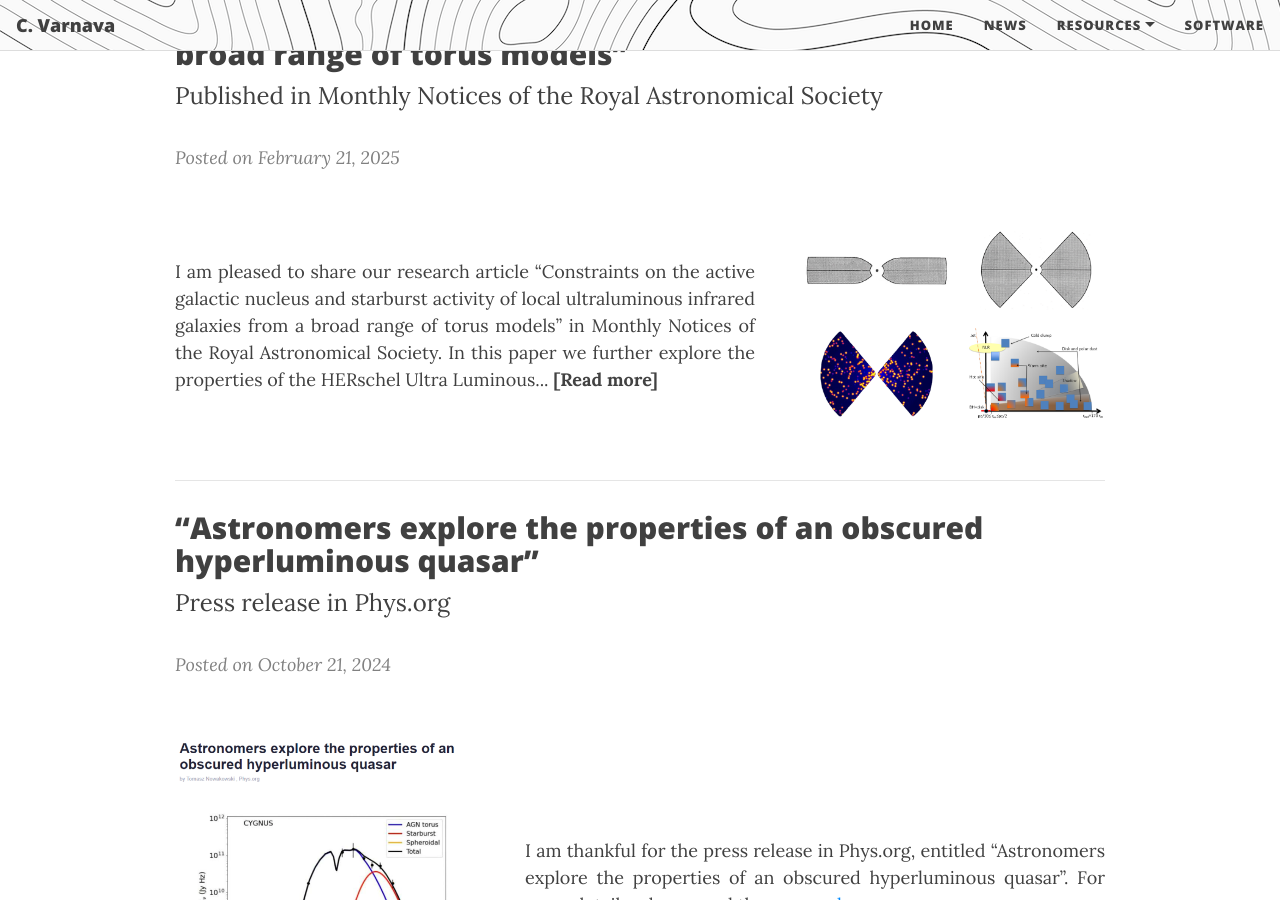
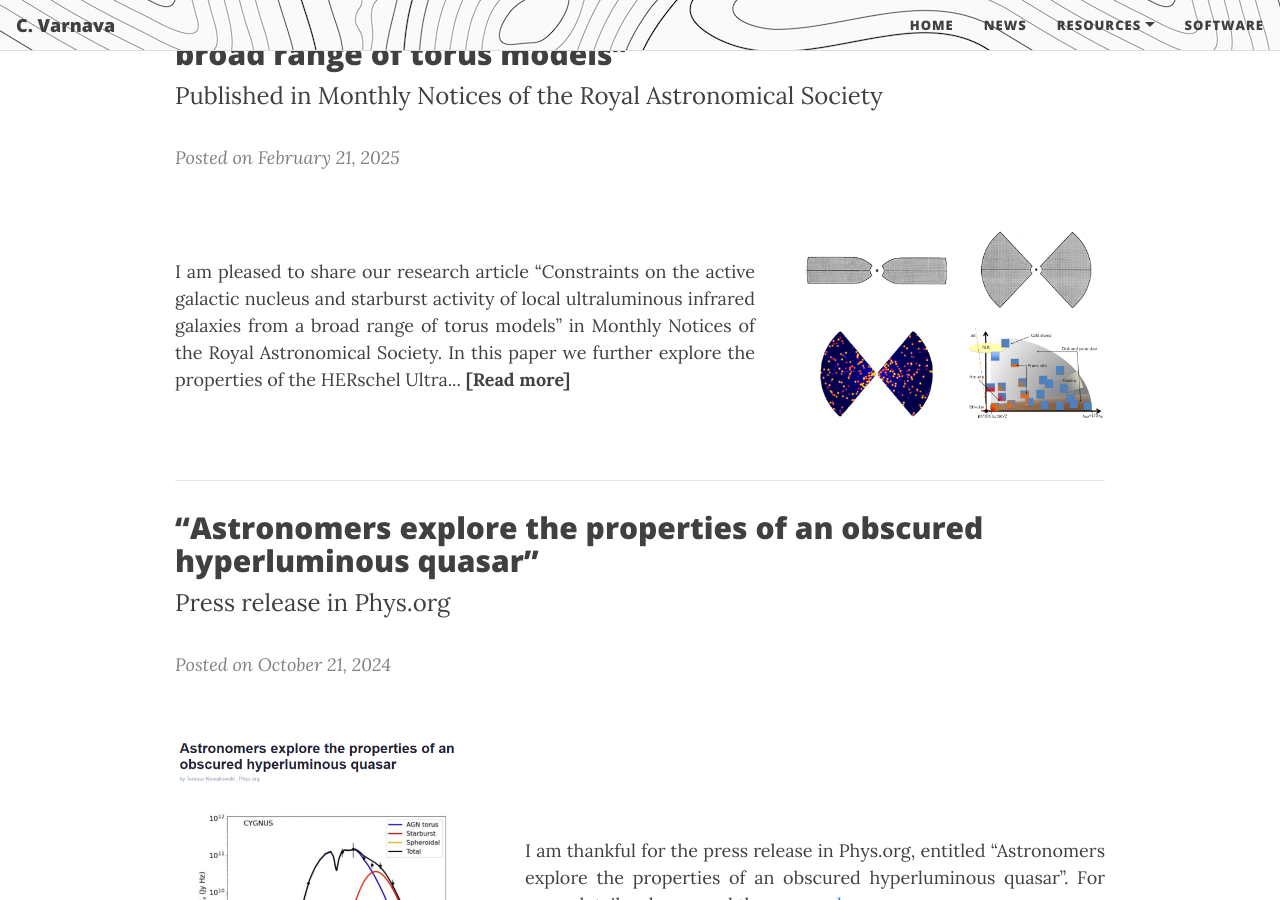
Before and after one commit to ch-var/ch-var.github.io, a Jekyll site: the page built from news.html, in a window 1280 px wide and 900 px high, scrolled down 322 px. Built offline with Jekyll 4.4.1, drawn with Linux system fonts in a browser that asks for light colours; formulas are drawn with MathJax 3.

Commit message:
Update news.html

```diff
--- a/news.html
+++ b/news.html
@@ -38,7 +38,7 @@
 <p><i style="color:#808080";>Posted on February 21, 2025</i></p>
 
 <div style="display: flex; justify-content: space-between; align-items: center; flex-wrap: wrap;">
-  <p style="text-align: justify; flex: 1; margin-right: 30px;">I am pleased to share our research article “Constraints on the active galactic nucleus and starburst activity of local ultraluminous infrared galaxies from a broad range of torus models” in Monthly Notices of the Royal Astronomical Society. In this paper we further explore the properties of the HERschel Ultra Luminous... <a href="https://ch-var.github.io/2025-02-21-local_ULIRGs"><b style="color:#424242";>[Read more]</b></a></p>
+  <p style="text-align: justify; flex: 1; margin-right: 30px;">I am pleased to share our research article “Constraints on the active galactic nucleus and starburst activity of local ultraluminous infrared galaxies from a broad range of torus models” in Monthly Notices of the Royal Astronomical Society. In this paper we further explore the properties of the HERschel Ultra... <a href="https://ch-var.github.io/2025-02-21-local_ULIRGs"><b style="color:#424242";>[Read more]</b></a></p>
   <p style="margin-left: 20px;"><img src="/assets/img/4_AGN_models.png" style="max-width: 300px; height: auto;"/></p>
 </div>
 
```
